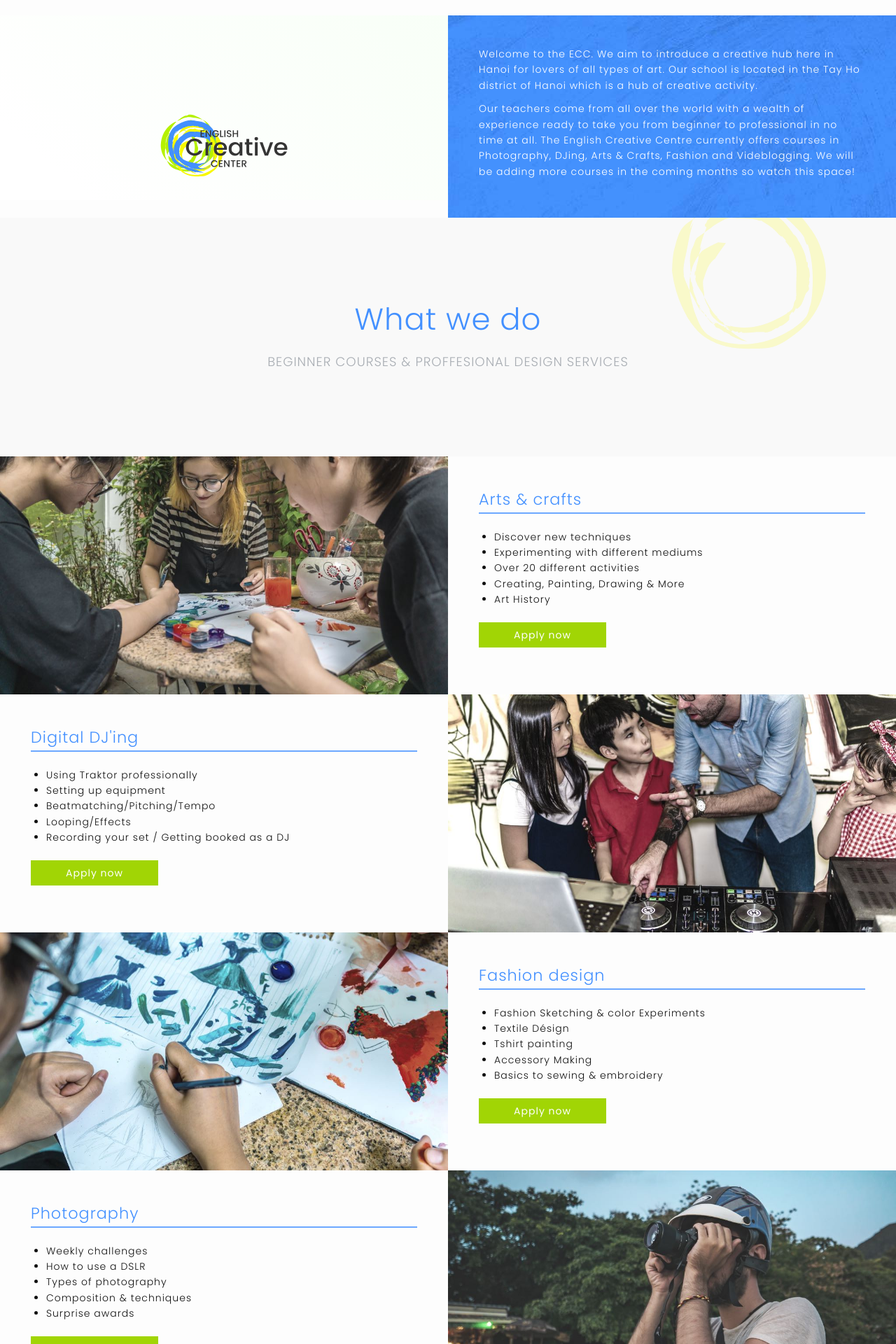
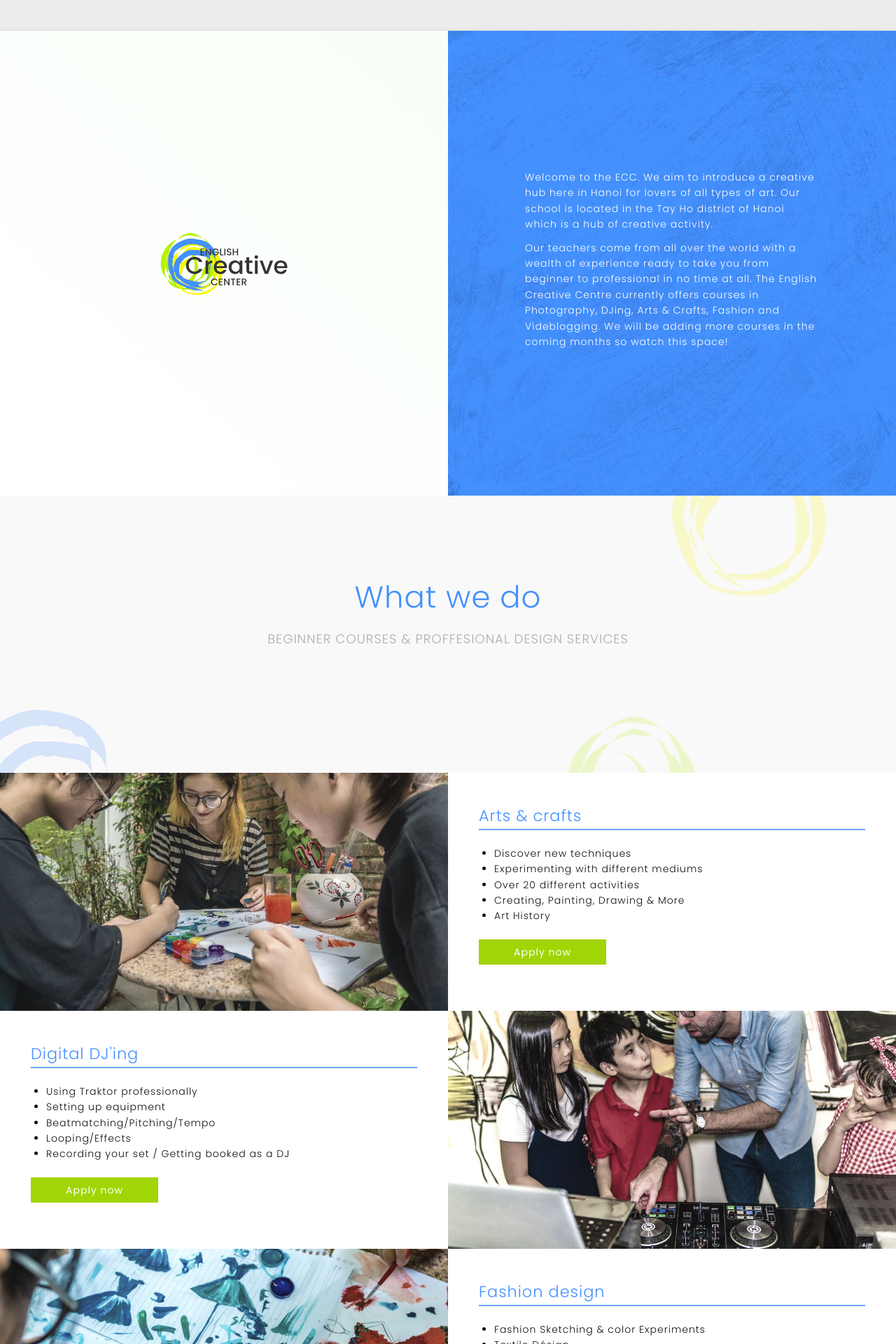
Before and after one commit to ntnlbd/ecc, a Jekyll site: the page built from index.md, in a window 1280 px wide. Shown: the top 1920 px of the page at 70% size. Built offline with Jekyll 4.4.1, drawn with Linux system fonts in a browser that asks for light colours.

Commit message:
Desktop media almost done

```diff
--- a/_includes/footer.html
+++ b/_includes/footer.html
@@ -1,6 +1,3 @@
-
-  <div class="wrapper">
-    <article>
 <footer>
 
   <div>
@@ -11,5 +8,3 @@
   </div>
 
 </footer>
-    </article>
-  </div>
--- a/_layouts/default.html
+++ b/_layouts/default.html
@@ -10,10 +10,11 @@
     <main class="page-content" aria-label="Content">
       <div class="wrapper">
         {{ content }}
+        {% include footer.html %}
       </div>
     </main>
 
-    {% include footer.html %}
+
     {% include foot.html %}
 
   </body>
--- a/_layouts/home.html
+++ b/_layouts/home.html
@@ -5,9 +5,7 @@
 <div class="home">
 
   <section class="intro">
-     <div class="">
-        <img src="assets/images/logo.svg" alt="English Creative Center" />
-     </div>
+     <div class="logo"></div>
      <article>
        <p>
          Welcome to the ECC. We aim to introduce a creative hub here
--- a/_sass/minima.scss
+++ b/_sass/minima.scss
@@ -23,7 +23,7 @@
 $content-width:    1440px !default;
 
 $on-palm:          768px !default;
-$on-laptop:        800px !default;
+$on-laptop:        1024px !default;
 
 // Use media queries like this:
 // @include media-query($on-palm) {
--- a/_sass/minima/_base.scss
+++ b/_sass/minima/_base.scss
@@ -24,7 +24,7 @@
 body {
   font: $base-font-weight #{$base-font-size}/#{$base-line-height} $base-font-family;
   color: $text-color;
-  background-color: $background-color;
+  background-color: #ececec;
   -webkit-text-size-adjust: 100%;
   -webkit-font-feature-settings: "kern" 1;
      -moz-font-feature-settings: "kern" 1;
@@ -107,20 +107,8 @@
     color: white;;
   }
 
-  &:hover {
-    background: darken($brand-color-2, 5%);
-  }
-
   &:focus {
     background: none;
-  }
-
-  .social-media-list &:hover {
-    text-decoration: none;
-
-    .username {
-      text-decoration: underline;
-    }
   }
 }
 
@@ -172,23 +160,6 @@
 
 
 /**
- * Wrapper
- */
-.wrapper {
-  max-width: -webkit-calc(#{$content-width} - (#{$spacing-unit} * 2));
-  max-width: calc(#{$content-width} - (#{$spacing-unit} * 2));
-  @extend %clearfix;
-
-  @include media-query($on-laptop) {
-    max-width: -webkit-calc(#{$content-width} - (#{$spacing-unit}));
-    max-width:         calc(#{$content-width} - (#{$spacing-unit}));
-
-  }
-}
-
-
-
-/**
  * Clearfix
  */
 %clearfix:after {
--- a/_sass/minima/_layout.scss
+++ b/_sass/minima/_layout.scss
@@ -41,6 +41,10 @@
   font-weight: 400;
   padding: 0 $spacing-unit;
   line-height: 36px;
+
+  &:hover {
+    background: darken($brand-color-2, 5%);
+  }
 }
 
 /*-- -- -- header -- -- --*/
@@ -66,8 +70,27 @@
   }
 }
 
+/*-- -- -- wrapper-- -- --*/
+
+.wrapper {
+  max-width: -webkit-calc(#{$content-width} - (#{$spacing-unit} * 2));
+  max-width: calc(#{$content-width} - (#{$spacing-unit} * 2));
+  background: white;
+  @extend %clearfix;
 
 
+  @include media-query($on-laptop) {
+    max-width: -webkit-calc(#{$content-width} - (#{$spacing-unit}));
+    max-width:         calc(#{$content-width} - (#{$spacing-unit}));
+    margin-left: auto;
+    margin-right: auto;
+    box-shadow: 2px 2px 6px rgba(0,0,0,0.25);
+    margin: $spacing-unit * 2 0;
+
+  }
+}
+
+/*-- -- -- sections -- -- --*/
 
 section{
 
@@ -75,11 +98,10 @@
     div:first-child{
       height: $spacing-unit * 12;
       text-align: center;
-      background-image: linear-gradient(-139deg, #F8FFF7 0%, #FFFFFF 86%);
+      background-image: url('../assets/images/logo.svg'), linear-gradient(-139deg, #F8FFF7 0%, #FFFFFF 86%);
+      background-position: center;
+      background-repeat: no-repeat;
 
-      img{
-        margin-top: 22%;
-      }
     }
 
     article{
@@ -126,6 +148,14 @@
       margin: 0;
       padding: 0;
     }
+
+    a{
+      color: white;
+
+      &:hover{
+        background-color: none;
+      }
+    }
   }
 
   &.spacer{
@@ -134,6 +164,9 @@
     display: block;
   }
 }
+
+
+/*-- -- -- section contents -- -- --*/
 
 .image{
   background-repeat: no-repeat;
@@ -148,43 +181,21 @@
   padding: $spacing-unit * 2 $spacing-unit;
 }
 
+/*-- -- -- footer -- -- --*/
+
 footer{
   border-top: 4px solid $brand-color;
   padding-top: $spacing-unit / 2;
   padding-bottom: $spacing-unit / 2;
+  margin: $spacing-unit * 2 $spacing-unit;
   color: $brand-color;
 }
 
-.page-content {
-  padding: $spacing-unit 0;
-}
-
-
-
-@include media-query($on-laptop) {
-
-}
-
+/*-- -- -- tablet-- -- --*/
 @include media-query($on-palm) {
   section{
     display: flex;
     flex-wrap: wrap;
-
-
-    .image{
-      width: 50%;
-      height: 340px;
-    }
-
-    article{
-      width: 50%;
-      padding-left: $spacing-unit * 2;
-      padding-right: $spacing-unit * 2;
-
-      .btn{
-        max-width: 182px;
-      }
-    }
 
     &.intro{
       div{
@@ -235,6 +246,21 @@
     }
   }
 
+  .image{
+    width: 50%;
+    height: 340px;
+  }
+
+  article{
+    width: 50%;
+    padding-left: $spacing-unit * 2;
+    padding-right: $spacing-unit * 2;
+
+    .btn{
+      max-width: 182px;
+    }
+  }
+
   footer {
     display: flex;
     flex-wrap: wrap;
@@ -246,4 +272,26 @@
       }
     }
   }
+
 }
+
+/*-- -- -- desktop -- -- --*/
+@include media-query($on-laptop) {
+  section{
+    &.intro{
+      height: 620px;
+
+      div:first-child{
+        height: auto;
+      }
+
+      article{
+        padding: $spacing-unit * 9 $spacing-unit * 5;
+      }
+    }
+    &.whatwedo{
+      height: $spacing-unit * 20;
+      padding: $spacing-unit * 7 $spacing-unit;
+    }
+  }
+}
```
Also changed, not shown: assets/images/map.jpg. Lines whose indentation alone changed are shown as unchanged.
